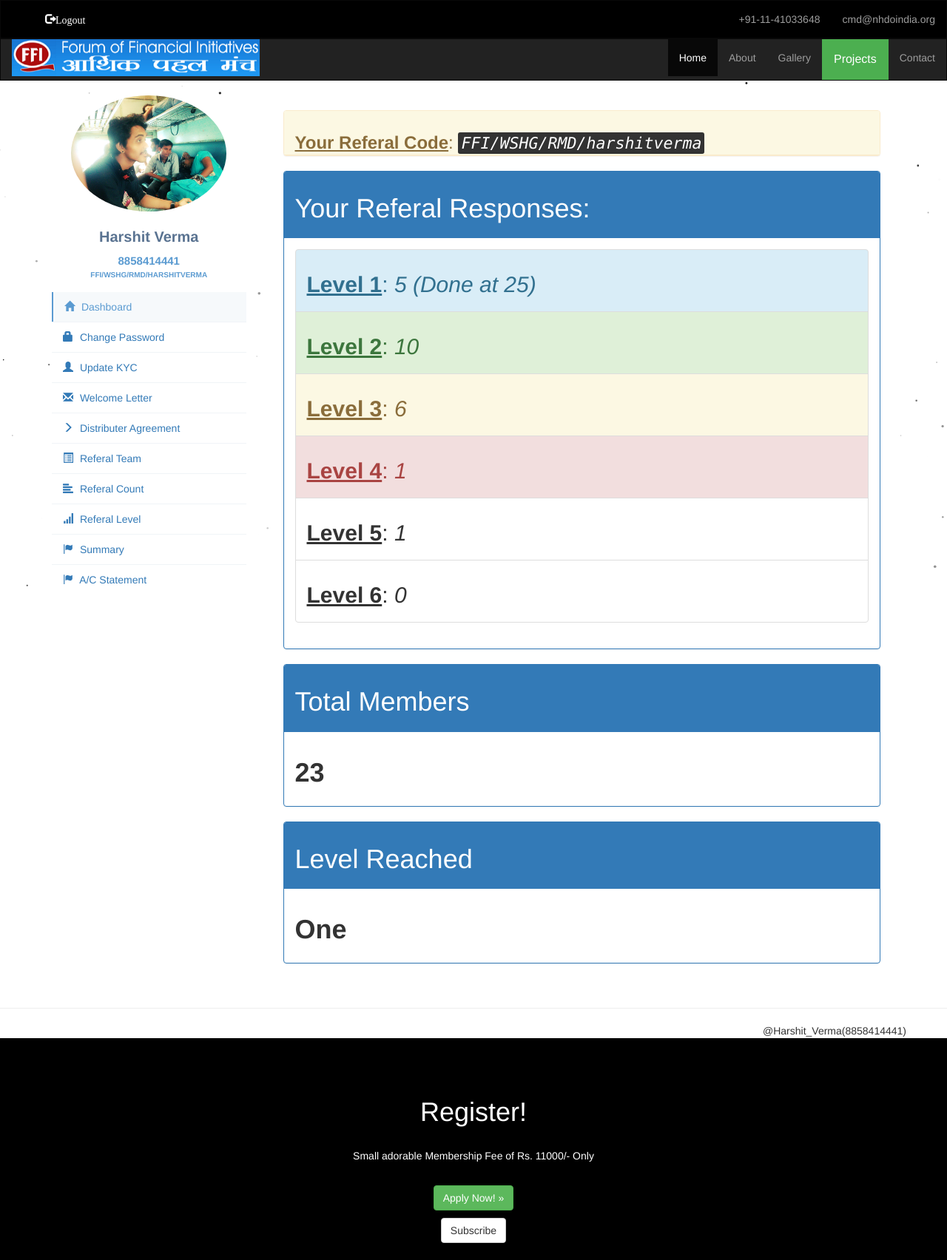
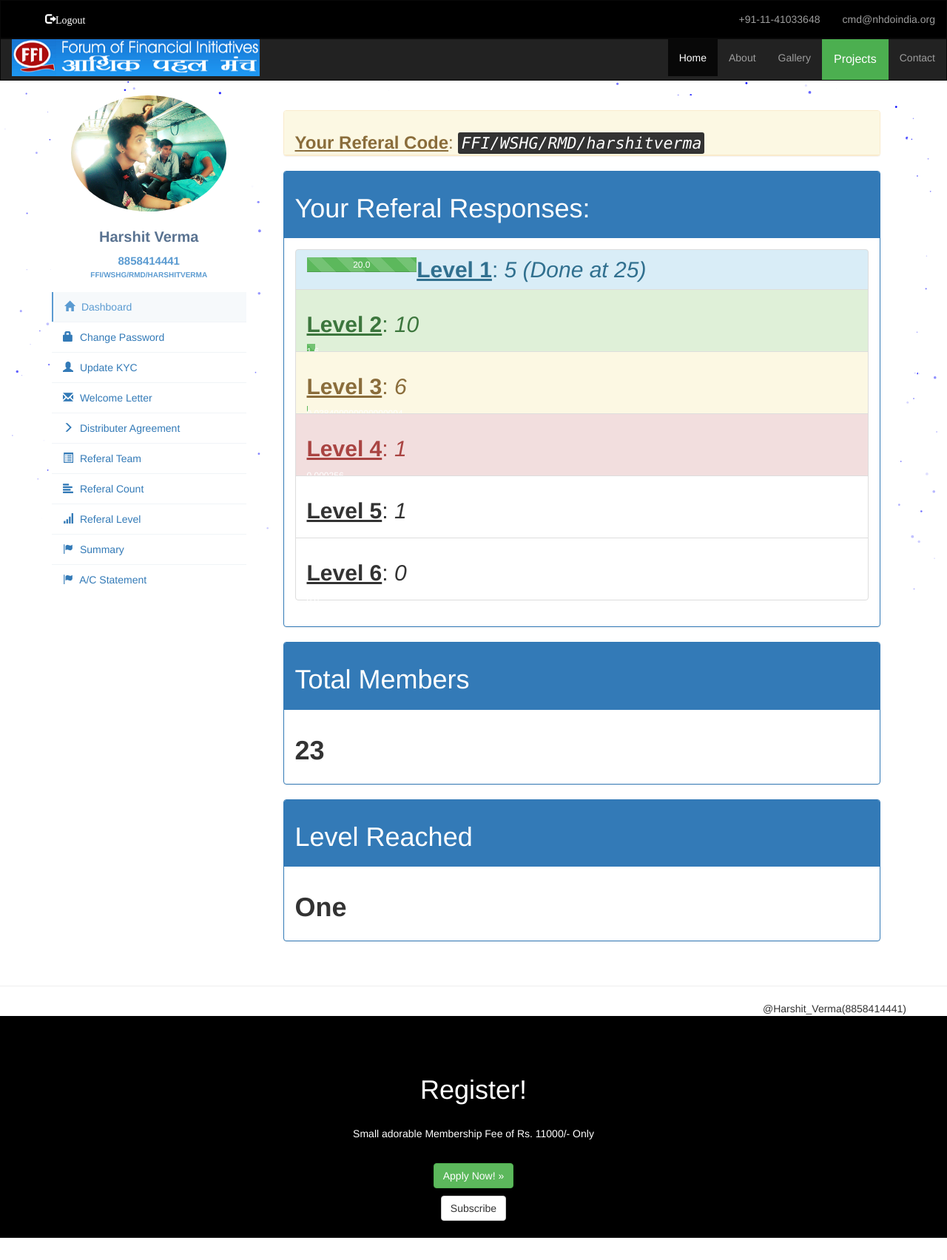
Before and after one commit to harshit8858/NHDO, a Django app: page /dashboard/referal_counts/ in a window 1280 px wide. Shown: the whole page at 74% size. After the commit the page ends 1674 px from the top, so only its background shows below. Run offline with Django 3.2, Linux system fonts and the light colour scheme; a user stored in the database is signed in; data comes from the database, SQL or seed files in the repository; both versions use the stored data as it was after the commit; some libraries are stand-ins or nearby versions.

Commit message:
4/11/17 7:24

```diff
--- a/dashboard/views.py
+++ b/dashboard/views.py
@@ -171,13 +171,26 @@ def referal_counts(request):
         referral.level_reached = 6
     referral.save()
 
+    count1per = float((referral.count1/25))*100
+    count2per = float((referral.count2/625))*100
+    count3per = float((referral.count3/15625))*100
+    count4per = float((referral.count4/390625))*100
+    count5per = float((referral.count5/9765625))*100
+    count6per = float((referral.count6/244140625))*100
+
     return render(request, 'dashboard/referal_counts.html', {'referral': referral.your_referal,
                                                             'count1': referral.count1,
+                                                            'count1per':count1per,
                                                             'count2': referral.count2,
+                                                            'count2per':count2per,
                                                             'count3': referral.count3,
+                                                            'count3per':count3per,
                                                             'count4': referral.count4,
+                                                            'count4per':count4per,
                                                             'count5': referral.count5,
+                                                            'count5per':count5per,
                                                             'count6': referral.count6,
+                                                            'count6per':count6per,
                                                             'total': referral.total,
                                                             'level':referral.level_reached})
     #     referral = Profile.objects.get(user=request.user)
--- a/nhdo_main/views.py
+++ b/nhdo_main/views.py
@@ -21,10 +21,11 @@ amount = 500
 
 def index(request):
     home(request)
+    nom = Profile.objects.all()
     # email = EmailMessage('title', 'body', to=['dk291996@gmail.com'])
     # abc = email.send()
     # print (abc)
-    return render(request, 'nhdo_main/index.html')
+    return render(request, 'nhdo_main/index.html', {'nom':nom})
 
 
 # def signup(request):
@@ -281,6 +282,7 @@ def log_in(request):
 
 
 def home(request):
+    nom = Profile.objects.all()
     if request.user.is_authenticated():
         referral = Profile.objects.get(user=request.user)
         referral.your_referal = 'FFI/WSHG/RMD/' + request.user.username
@@ -348,9 +350,9 @@ def home(request):
         # print(referral.count3)
         # print(referral.money)
         p = Profile.objects.all()
-        return render(request, 'nhdo_main/index.html', {'info':p})
+        return render(request, 'nhdo_main/index.html', {'info':p, 'nom':nom})
     else:
-        return render(request, 'nhdo_main/index.html')
+        return render(request, 'nhdo_main/index.html', {'nom':nom})
 
 
 def referral_level(request):
--- a/templates/base.html
+++ b/templates/base.html
@@ -538,7 +538,7 @@
 	</div>
 <script src="https://cdn.jsdelivr.net/particles.js/2.0.0/particles.min.js"></script>
 <script>
-	var options = {"particles":{"number":{"value":99,"density":{"enable":true,"value_area":552.4033491425909}},"color":{"value":"#000000"},"shape":{"type":"circle","stroke":{"width":0,"color":"#000000"},"polygon":{"nb_sides":3},"image":{"src":"img/github.svg","width":70,"height":100}},"opacity":{"value":1,"random":true,"anim":{"enable":false,"speed":1,"opacity_min":0.1,"sync":false}},"size":{"value":2,"random":true,"anim":{"enable":false,"speed":40,"size_min":0.1,"sync":false}},"line_linked":{"enable":false,"distance":150,"color":"#ffffff","opacity":0.4,"width":1},"move":{"enable":true,"speed":1.5782952832645452,"direction":"none","random":true,"straight":false,"out_mode":"out","bounce":false,"attract":{"enable":false,"rotateX":600,"rotateY":1200}}},"interactivity":{"detect_on":"canvas","events":{"onhover":{"enable":false,"mode":"repulse"},"onclick":{"enable":true,"mode":"repulse"},"resize":true},"modes":{"grab":{"distance":400,"line_linked":{"opacity":1}},"bubble":{"distance":400,"size":40,"duration":2,"opacity":8,"speed":3},"repulse":{"distance":200,"duration":0.4},"push":{"particles_nb":4},"remove":{"particles_nb":2}}},"retina_detect":false};
+	var options = {"particles":{"number":{"value":300,"density":{"enable":true,"value_area":552.4033491425909}},"color":{"value":"#0000ff"},"shape":{"type":"circle","stroke":{"width":10,"color":"#ffffff"},"polygon":{"nb_sides":0},"image":{"src":"img/github.svg","width":70,"height":100}},"opacity":{"value":1,"random":true,"anim":{"enable":false,"speed":1,"opacity_min":0.1,"sync":false}},"size":{"value":2,"random":true,"anim":{"enable":false,"speed":40,"size_min":0.1,"sync":false}},"line_linked":{"enable":false,"distance":150,"color":"#ffffff","opacity":0.4,"width":1},"move":{"enable":true,"speed":1.5782952832645452,"direction":"none","random":true,"straight":false,"out_mode":"out","bounce":false,"attract":{"enable":false,"rotateX":600,"rotateY":1200}}},"interactivity":{"detect_on":"canvas","events":{"onhover":{"enable":false,"mode":"repulse"},"onclick":{"enable":true,"mode":"repulse"},"resize":true},"modes":{"grab":{"distance":400,"line_linked":{"opacity":1}},"bubble":{"distance":400,"size":40,"duration":2,"opacity":8,"speed":3},"repulse":{"distance":200,"duration":0.4},"push":{"particles_nb":4},"remove":{"particles_nb":2}}},"retina_detect":false};
 particlesJS("particle", options);
 </script>
 </body>
--- a/templates/dashboard/referal_counts.html
+++ b/templates/dashboard/referal_counts.html
@@ -2,7 +2,7 @@
 
 {% block content %}
 
-<div class="panel panel-warning"1>
+<div class="panel panel-warning" style="width:100%">
       <div class="panel-heading" style="height:60px;">
           <h3><b><u>Your Referal Code</u></b>:<i> <kbd>{{ referral }}</kbd></i><br/><br/></h3>
       </div>
@@ -14,40 +14,59 @@
       <div class="panel-body">
           <ul class="list-group">
             <li class="list-group-item list-group-item-info">
-                <h2><b><u>Level 1</u></b>:<i> {{ count1 }}
+
+                <h2 style="display:inline;"><b><u>Level 1</u></b>:<i> {{ count1 }}
                 {% if count1 > 3 %}
                 (Done at 25)
-                {% endif %}</i><br/></h2>
+                {% endif %}</i></h2>
+              <div class="progress-bar progress-bar-success progress-bar-striped" role="progressbar" aria-valuenow="40" aria-valuemin="0" aria-valuemax="100" style="width:{{ count1per }}%;display:inline;">
+                {{ count1per }}
+                </div>
             </li>
             <li class="list-group-item list-group-item-success">
                 <h2><b><u>Level 2</u></b>:<i> {{ count2 }}
                 {% if count2 > 625 %}
                 (Done at 625)
                 {% endif %}</i><br/></h2>
+                <div class="progress-bar progress-bar-success progress-bar-striped" role="progressbar" aria-valuenow="40" aria-valuemin="0" aria-valuemax="100" style="width:{{ count2per }}%">
+                {{ count2per }}
+                </div>
             </li>
             <li class="list-group-item list-group-item-warning">
                 <h2><b><u>Level 3</u></b>:<i> {{ count3 }}
                 {% if count3 > 15625 %}
                 (Done at 15625)
                 {% endif %}</i><br/></h2>
+                <div class="progress-bar progress-bar-success progress-bar-striped" role="progressbar" aria-valuenow="40" aria-valuemin="0" aria-valuemax="100" style="width:{{ count3per }}%">
+                {{ count3per }}
+                </div>
             </li>
             <li class="list-group-item list-group-item-danger">
                 <h2><b><u>Level 4</u></b>:<i> {{ count4 }}
                 {% if count4 > 390625 %}
                 (Done at 390625)
                 {% endif %}</i><br/></h2>
+                <div class="progress-bar progress-bar-success progress-bar-striped" role="progressbar" aria-valuenow="40" aria-valuemin="0" aria-valuemax="100" style="width:{{ count4per }}%">
+                {{ count4per }}
+                </div>
             </li>
             <li class="list-group-item list-group-item-default">
                 <h2><b><u>Level 5</u></b>:<i> {{ count5 }}
                 {% if count5 > 9765625 %}
                 (Done at 9765625)
                 {% endif %}</i><br/></h2>
+                <div class="progress-bar progress-bar-success progress-bar-striped" role="progressbar" aria-valuenow="40" aria-valuemin="0" aria-valuemax="100" style="width:{{ count5per }}%">
+                {{ count5per }}
+                </div>
             </li>
             <li class="list-group-item list-group-item-default">
                 <h2><b><u>Level 6</u></b>:<i> {{ count6 }}
                 {% if count6 > 244140625 %}
                 (Done at 244140625)
                 {% endif %}</i><br/></h2>
+                <div class="progress-bar progress-bar-success progress-bar-striped" role="progressbar" aria-valuenow="40" aria-valuemin="0" aria-valuemax="100" style="width:{{ count6per }}%">
+                {{ count6per }}
+                </div>
             </li>
           </ul>
       </div>
@@ -85,6 +104,4 @@
     </b></h1>
       </div>
     </div>
-
-
 {% endblock %}
--- a/templates/nhdo_main/index.html
+++ b/templates/nhdo_main/index.html
@@ -85,4 +85,10 @@
         </div>
 </div>
 
+
+<div class="panel panel-primary" style="width:300px;">
+    <div class="panel-heading" style="width:300px"><h2>Total Members: <kbd>{{nom|length}}</kbd></h2></div>
+    </div>
+
+
 {% endblock %}
```
Also changed, not shown: templates/nhdo_main/change_password.html (+7 -14 lines), db.sqlite3.
